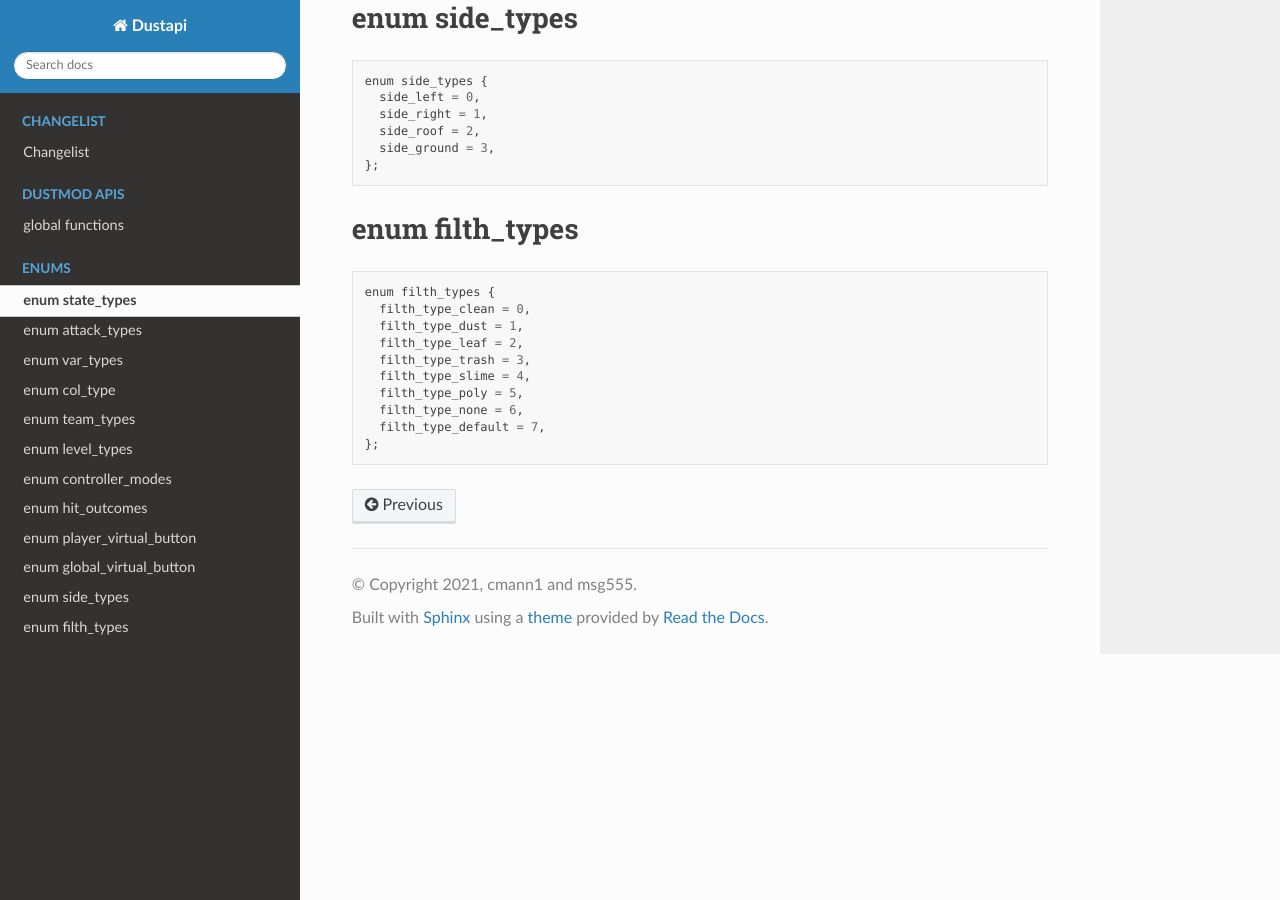
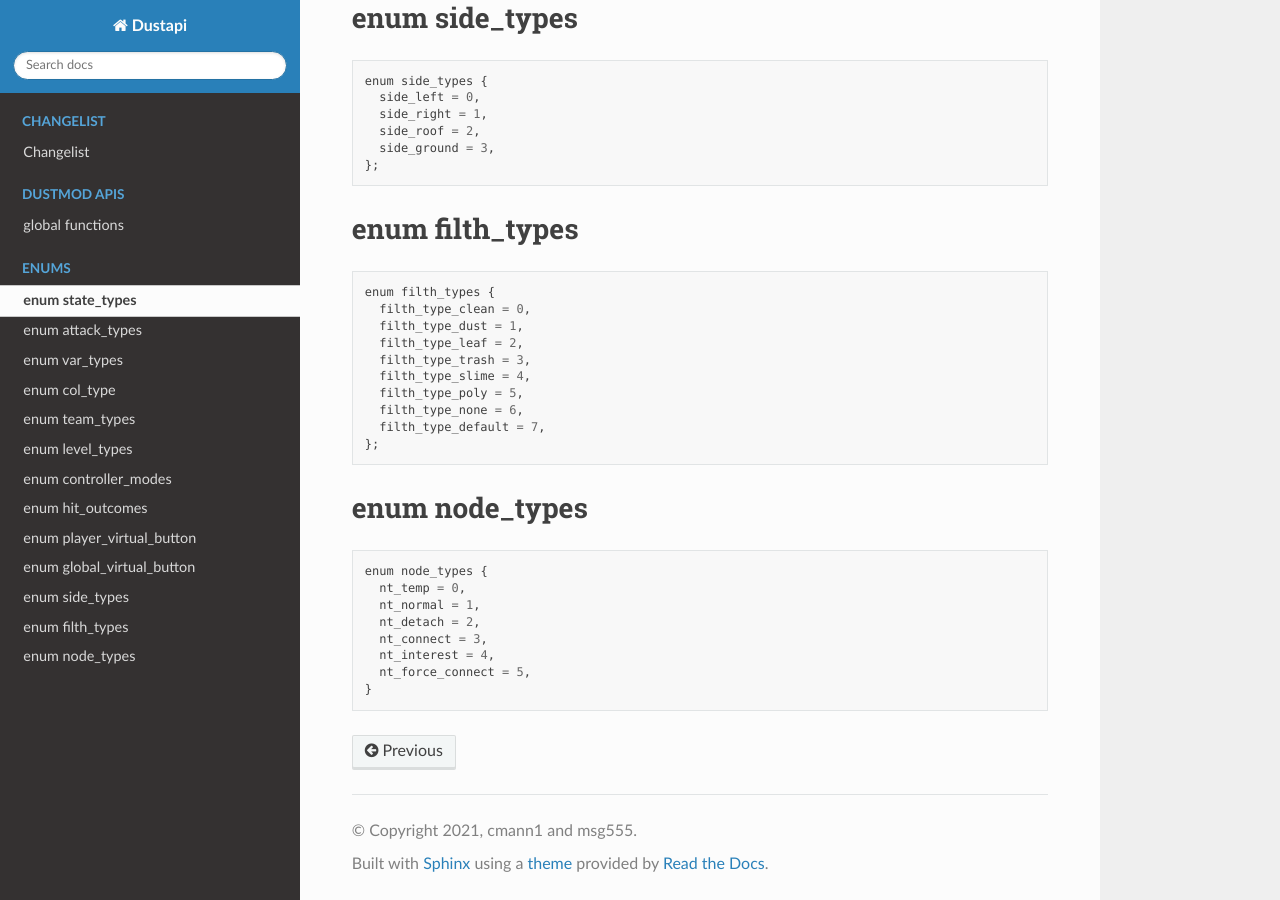
Before and after one commit to msg555/dustapi-docs, a Sphinx documentation site: the page built from docs/enums.rst, in a window 1280 px wide and 900 px high, scrolled down 3713 px. Built offline with Sphinx 7.4.7 and the Read the Docs theme 2.0.0, drawn with Linux system fonts in a browser that asks for light colours.

Commit message:
Add camera_node API
And methods to get the current and next camera path node.

```diff
--- a/docs/enums.rst
+++ b/docs/enums.rst
@@ -234,3 +234,17 @@ enum filth_types
     filth_type_none = 6,
     filth_type_default = 7,
   };
+
+enum node_types
+###############
+
+::
+
+  enum node_types {
+    nt_temp = 0,
+    nt_normal = 1,
+    nt_detach = 2,
+    nt_connect = 3,
+    nt_interest = 4,
+    nt_force_connect = 5,
+  }
```
Also changed, not shown: 1 other file.
